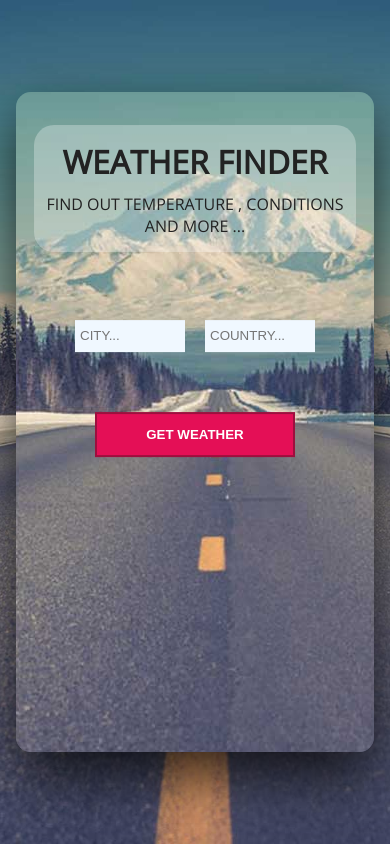
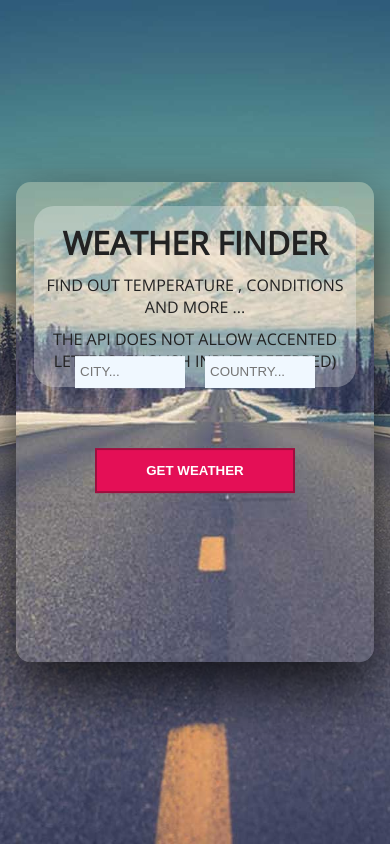
Before and after one commit to NoahGiesel/React-Weather-API, a React (Create React App) app: page / in a window 390 px wide. Built offline with nearby package versions, Linux system fonts and the light colour scheme.

Commit message:
changed height of form to not have unexpected behavior on mobile

```diff
--- a/src/App.css
+++ b/src/App.css
@@ -37,12 +37,11 @@ body {
   position: absolute;
   left: 50%;
   top: 50%;
-  max-height: 50%;
   transform: translate(-50%,-50%);
   text-align: center;
   background-image: url(img/bg.jpg);
    background-position: center;
-   padding: 140px;
+   padding: 50px 140px;
    border-radius: 15px;
    animation: bgBlur 2s forwards;
 }
--- a/src/components/Title.js
+++ b/src/components/Title.js
@@ -4,6 +4,7 @@ const Title = (props) => (
     <div className="titleText">
         <h1  >Weather Finder </h1>
         <p> Find out temperature ,  conditions and more ...</p>
+        <p className="warning_text">The API does not allow accented letters (English input preferred)</p>
     </div >
 );
 
```
